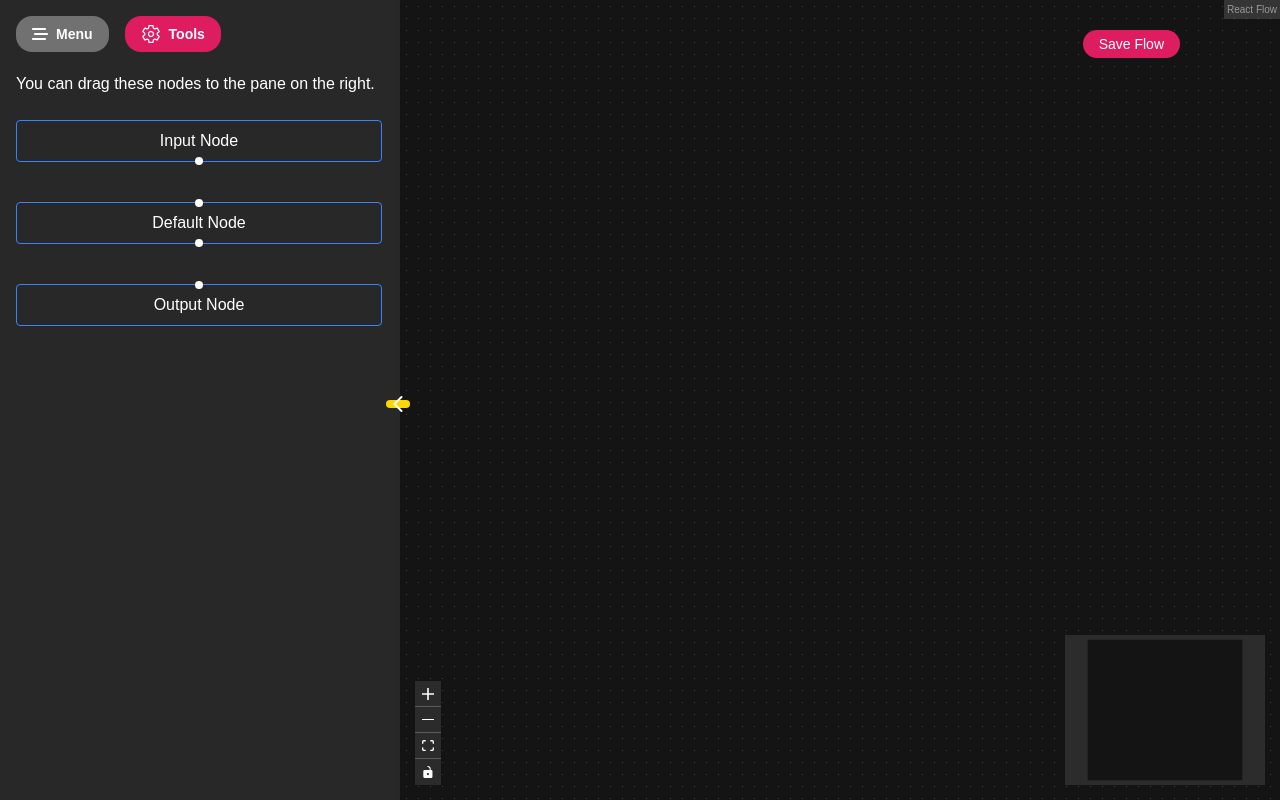
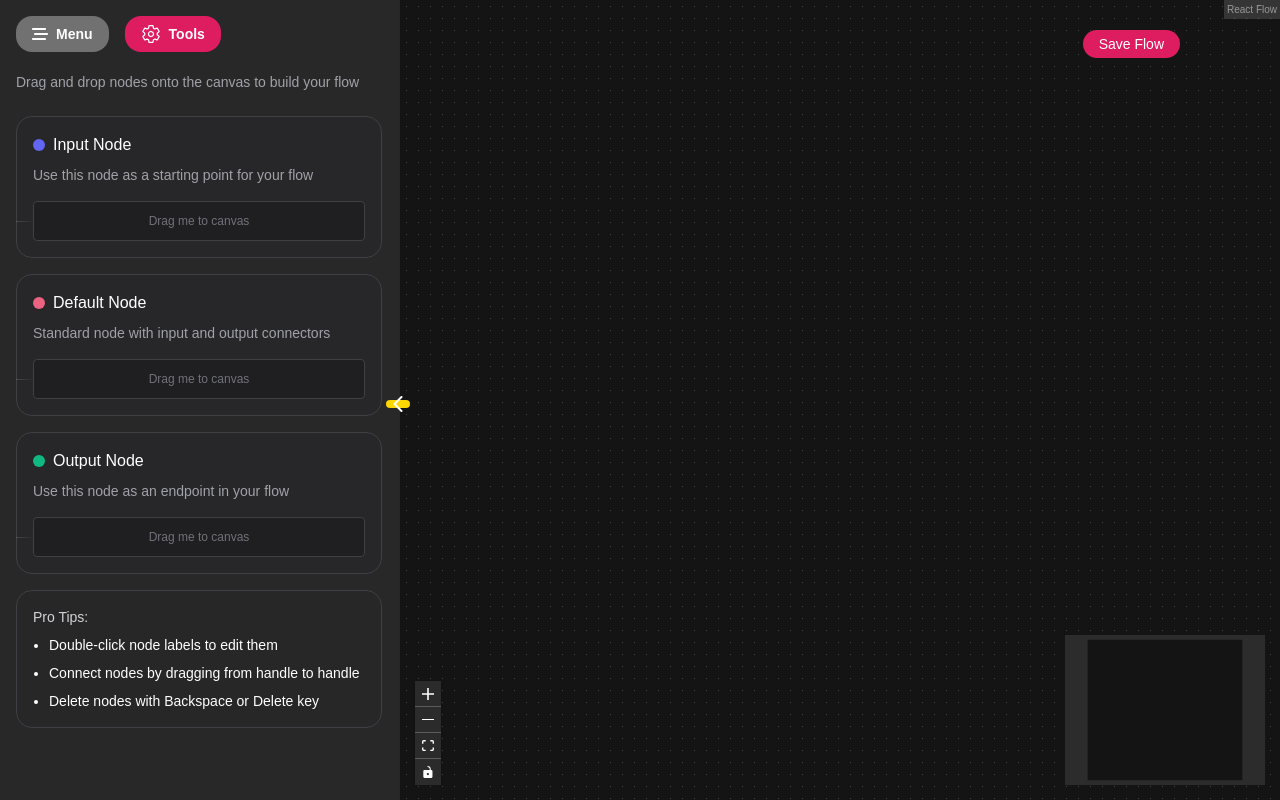
Before and after one commit to Prakhar2004sachan/mind-map-builder, a React (Vite) app in the folder front-end/: page / in a window 1280 px wide. Both pictures are taken after a click on the element "Tools". Built offline with nearby package versions, Linux system fonts and the light colour scheme.

Commit message:
made tools animation

```diff
--- a/front-end/src/components/Tools.jsx
+++ b/front-end/src/components/Tools.jsx
@@ -1,32 +1,123 @@
-import React from 'react'
-import NodeButton from '../ui/NodeButton';
+import React from "react";
+import { motion } from "framer-motion";
+import { useDnD } from "../utils/DnDContext";
+import NodeButton from "../ui/NodeButton";
 
 function Tools() {
+  const [_, setType] = useDnD();
 
+  const onDragStart = (event, nodeType) => {
+    setType(nodeType);
+    event.dataTransfer.setData("application/reactflow", nodeType);
+    event.dataTransfer.effectAllowed = "move";
+  };
 
+  const containerVariants = {
+    hidden: { opacity: 0 },
+    visible: {
+      opacity: 1,
+      transition: {
+        staggerChildren: 0.1,
+      },
+    },
+  };
+
+  const itemVariants = {
+    hidden: { x: -20, opacity: 0 },
+    visible: {
+      x: 0,
+      opacity: 1,
+      transition: { type: "spring", stiffness: 100, damping: 24 },
+    },
+  };
+
+  const nodes = [
+    {
+      label: "Input Node",
+      buttonType: "inputNode",
+      nodeClasses: "-bottom-1 left-1/2 -translate-x-1/2",
+      description: "Use this node as a starting point for your flow",
+      color: "#6366f1",
+    },
+    {
+      label: "Default Node",
+      buttonType: "defaultNode",
+      nodeClasses: "-bottom-1 left-1/2 -translate-x-1/2",
+      description: "Standard node with input and output connectors",
+      color: "#ec6281",
+    },
+    {
+      label: "Output Node",
+      buttonType: "outputNode",
+      nodeClasses: "-top-1 left-1/2 -translate-x-1/2",
+      description: "Use this node as an endpoint in your flow",
+      color: "#10b981",
+    },
+  ];
 
   return (
-    <aside className="flex flex-col gap-2 mt-5">
-      <div className="description">
-        You can drag these nodes to the pane on the right.
-      </div>
-      <NodeButton
-        label={"Input Node"}
-        buttonType={"inputNode"}
-        nodeClasses={" -bottom-1 left-1/2 -translate-x-1/2"}
-      />
-      <NodeButton
-        label={"Default Node"}
-        buttonType={"defaultNode"}
-        nodeClasses={" -bottom-1 left-1/2 -translate-x-1/2"}
-      />
-      <NodeButton
-        label={"Output Node"}
-        buttonType={"outputNode"}
-        nodeClasses={" -top-1 left-1/2 -translate-x-1/2"}
-      />
-    </aside>
+    <motion.div
+      className="flex flex-col gap-4 mt-5 h-full"
+      variants={containerVariants}
+      initial="hidden"
+      animate="visible"
+    >
+      <motion.p className="text-zinc-400 text-sm mb-2" variants={itemVariants}>
+        Drag and drop nodes onto the canvas to build your flow
+      </motion.p>
+
+      {nodes.map((node, index) => (
+        <motion.div
+          key={index}
+          className="relative"
+          variants={itemVariants}
+          whileHover={{ scale: 1 }}
+          draggable={true}
+          whileTap={{ scale: 0.95 }}
+          onDragStart={(event) => onDragStart(event, node.buttonType)}
+        >
+          <div className="border border-zinc-700 bg-zinc-800/50 p-4 rounded-lg hover:border-zinc-600 transition-all duration-300 cursor-grab active:cursor-grabbing">
+            <div className="flex items-center mb-2">
+              <span
+                className="h-3 w-3 rounded-full mr-2"
+                style={{ backgroundColor: node.color }}
+              />
+              <h3 className="font-medium text-white">{node.label}</h3>
+            </div>
+            <p className="text-zinc-400 text-sm">{node.description}</p>
+
+            <div className="relative h-10 mt-4 bg-zinc-900/50 rounded border border-zinc-700 flex items-center justify-center text-xs text-zinc-500">
+              Drag me to canvas
+              <motion.div
+                className="absolute z-10 w-full"
+                initial={{ x: -100 }}
+                animate={{ x: 100 }}
+                transition={{
+                  repeat: Infinity,
+                  duration: 2,
+                  ease: "linear",
+                }}
+              >
+                <div className="h-px w-10 bg-gradient-to-r from-transparent via-zinc-400 to-transparent opacity-30" />
+              </motion.div>
+            </div>
+          </div>
+        </motion.div>
+      ))}
+
+      <motion.div
+        className=" p-4 bg-zinc-800/30 rounded-lg border border-zinc-700 text-sm text-zinc-400"
+        variants={itemVariants}
+      >
+        <h4 className="font-medium text-zinc-300 mb-2">Pro Tips:</h4>
+        <ul className="list-disc pl-4 space-y-2">
+          <li>Double-click node labels to edit them</li>
+          <li>Connect nodes by dragging from handle to handle</li>
+          <li>Delete nodes with Backspace or Delete key</li>
+        </ul>
+      </motion.div>
+    </motion.div>
   );
 }
 
-export default Tools
+export default Tools;
```
